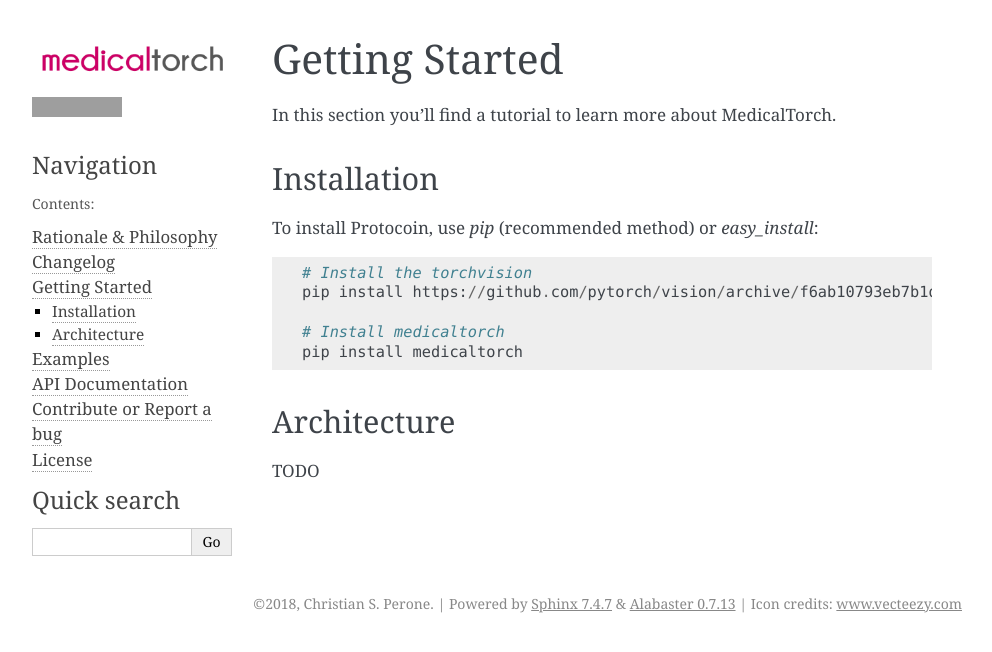
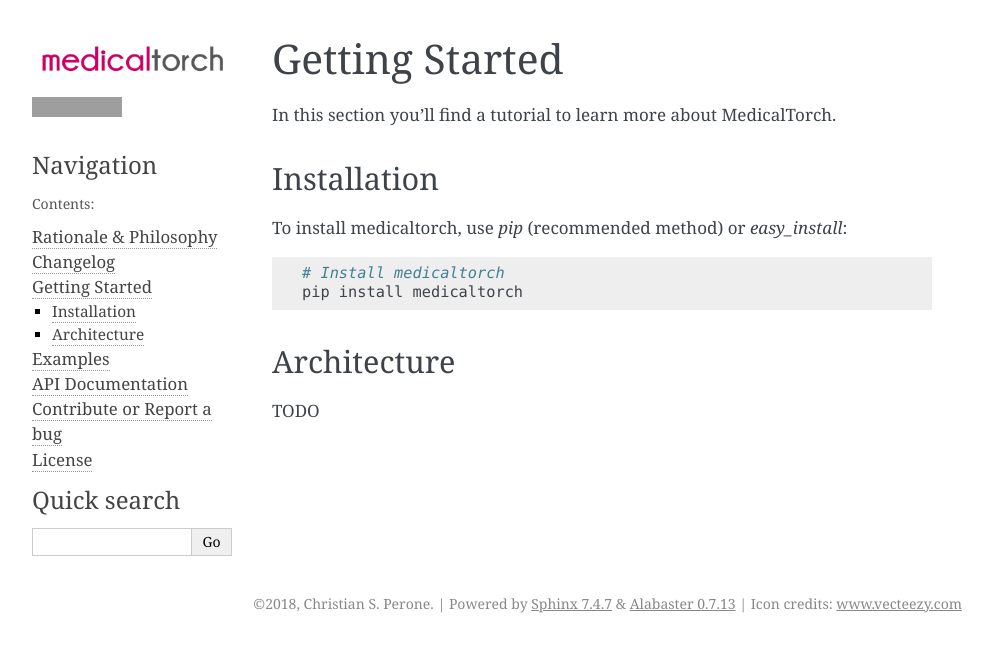
Before and after one commit to perone/medicaltorch, a Sphinx documentation site: the page built from docs/source/getstarted.rst, in a window 1280 px wide, cut to the strip 0-652 px from the top of the page. Shown: the whole strip, without its empty margins (148-1140 px from the left). Built offline with Sphinx 7.4.7, drawn with Linux system fonts in a browser that asks for light colours; grey boxes are pictures that could not be loaded.

Commit message:
Fixing requirements, pytorch 0.4 + torchvision 0.2.1 released.

```diff
--- a/docs/source/getstarted.rst
+++ b/docs/source/getstarted.rst
@@ -4,10 +4,7 @@
 
 Installation
 -------------------------------------------------------------------------------
-To install Protocoin, use `pip` (recommended method) or `easy_install`::
-
-    # Install the torchvision
-    pip install https://github.com/pytorch/vision/archive/f6ab10793eb7b1d0e079d0b6df8accfa824b21ed.zip
+To install medicaltorch, use `pip` (recommended method) or `easy_install`::
 
     # Install medicaltorch
     pip install medicaltorch
--- a/requirements.txt
+++ b/requirements.txt
@@ -1,6 +1,6 @@
 nibabel>=2.2.1
 scipy>=1.0.0
 numpy>=1.14.1
-torch>=0.3.1
-torchvision>=0.2.0
+torch>=0.4.0
+torchvision>=0.2.1
 tqdm>=4.23.0
```
